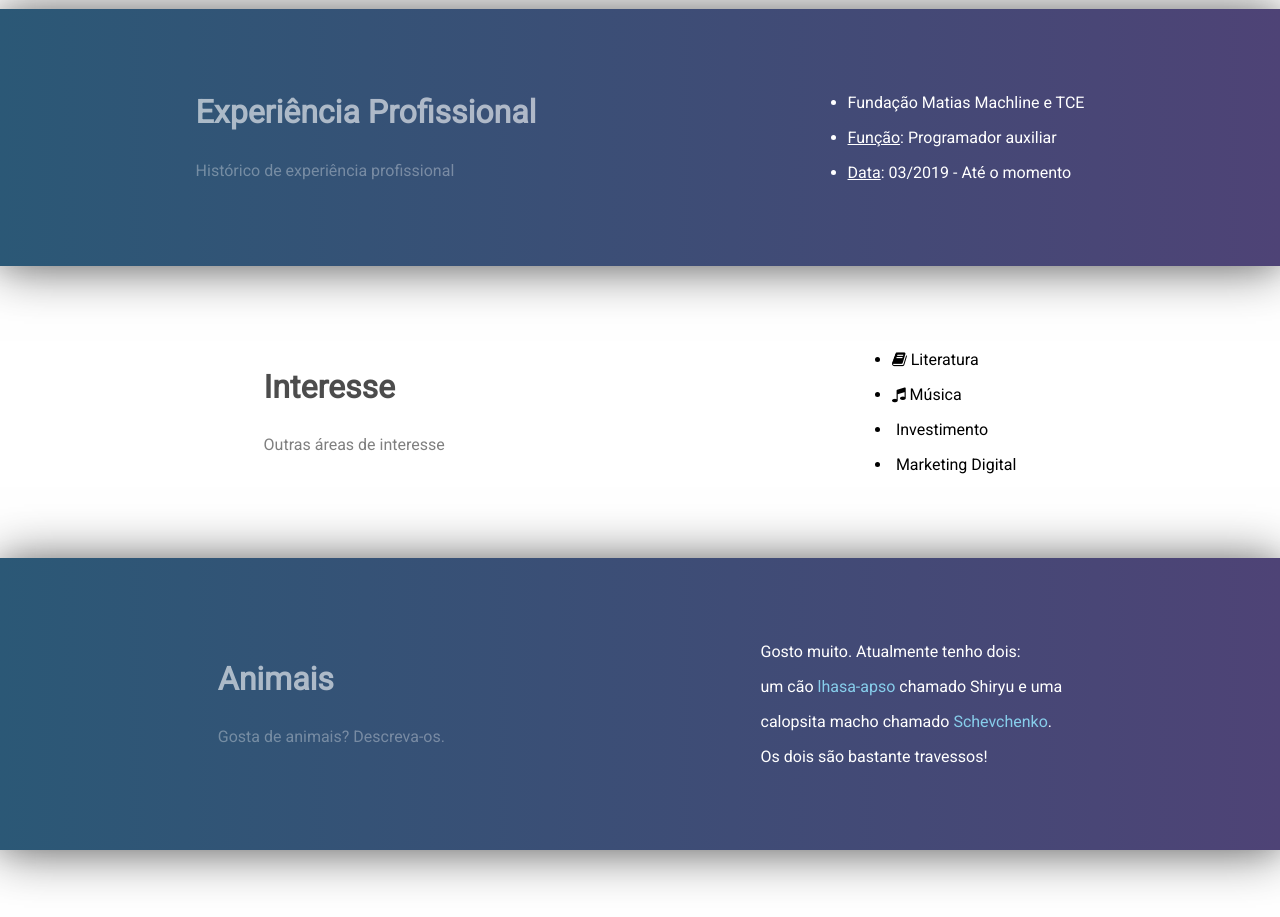
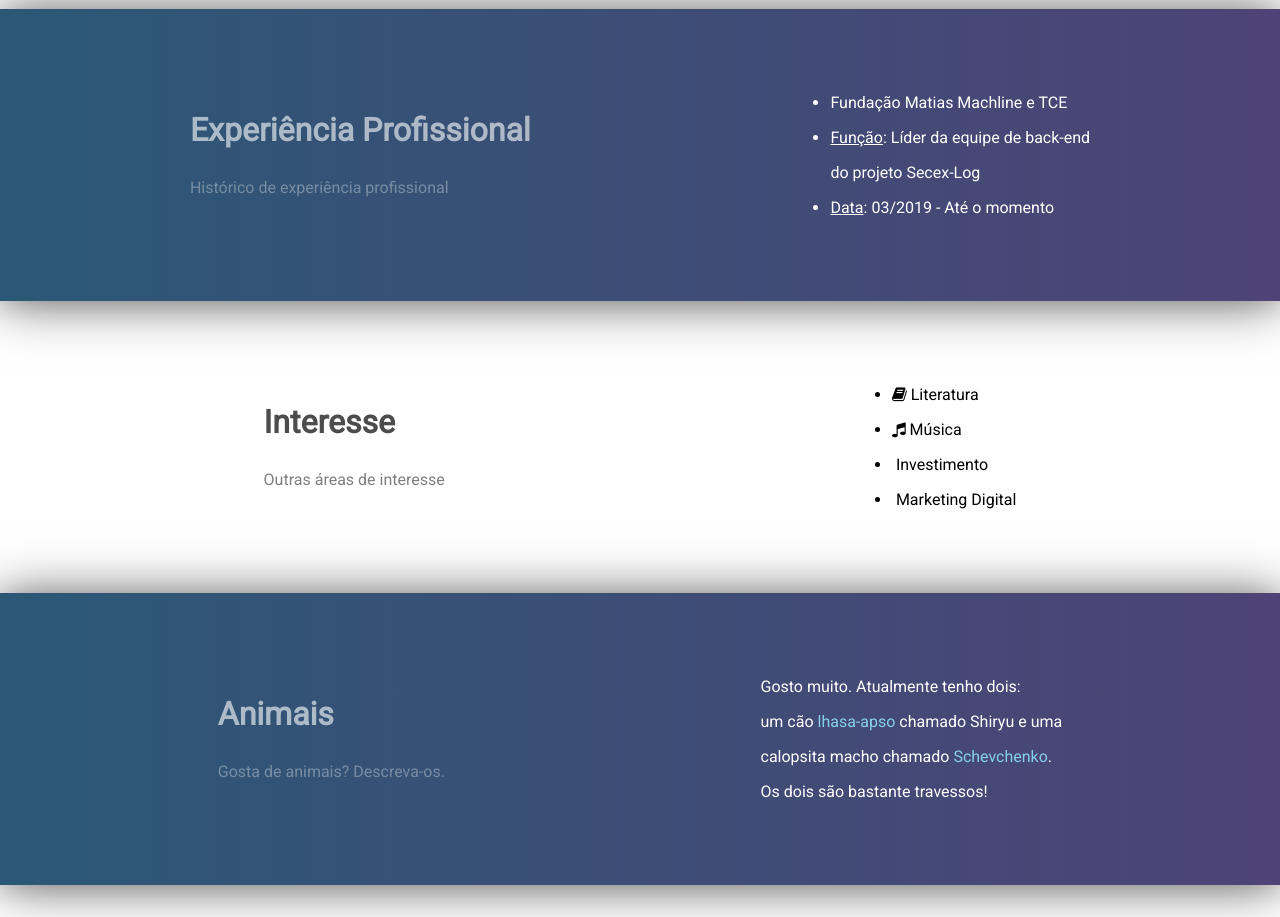
Before and after one commit to leoskrr/cvitae, a React (Create React App) app: page / in a window 1280 px wide. Shown: the part 3120-4037 px from the top of the page. Built offline with nearby package versions, Linux system fonts and the light colour scheme.

Commit message:
Update Experience.jsx

```diff
--- a/src/template/page/professional/Experience.jsx
+++ b/src/template/page/professional/Experience.jsx
@@ -6,7 +6,7 @@ export default props =>
         <p>
             <ul>
                 <li>Fundação Matias Machline e TCE</li>
-                <li><u>Função</u>: Programador auxiliar </li>
+                <li><u>Função</u>: Líder da equipe de back-end<br/>do projeto Secex-Log </li>
                 <li><u>Data</u>: 03/2019 - Até o momento</li>
             </ul>
         </p>
```
